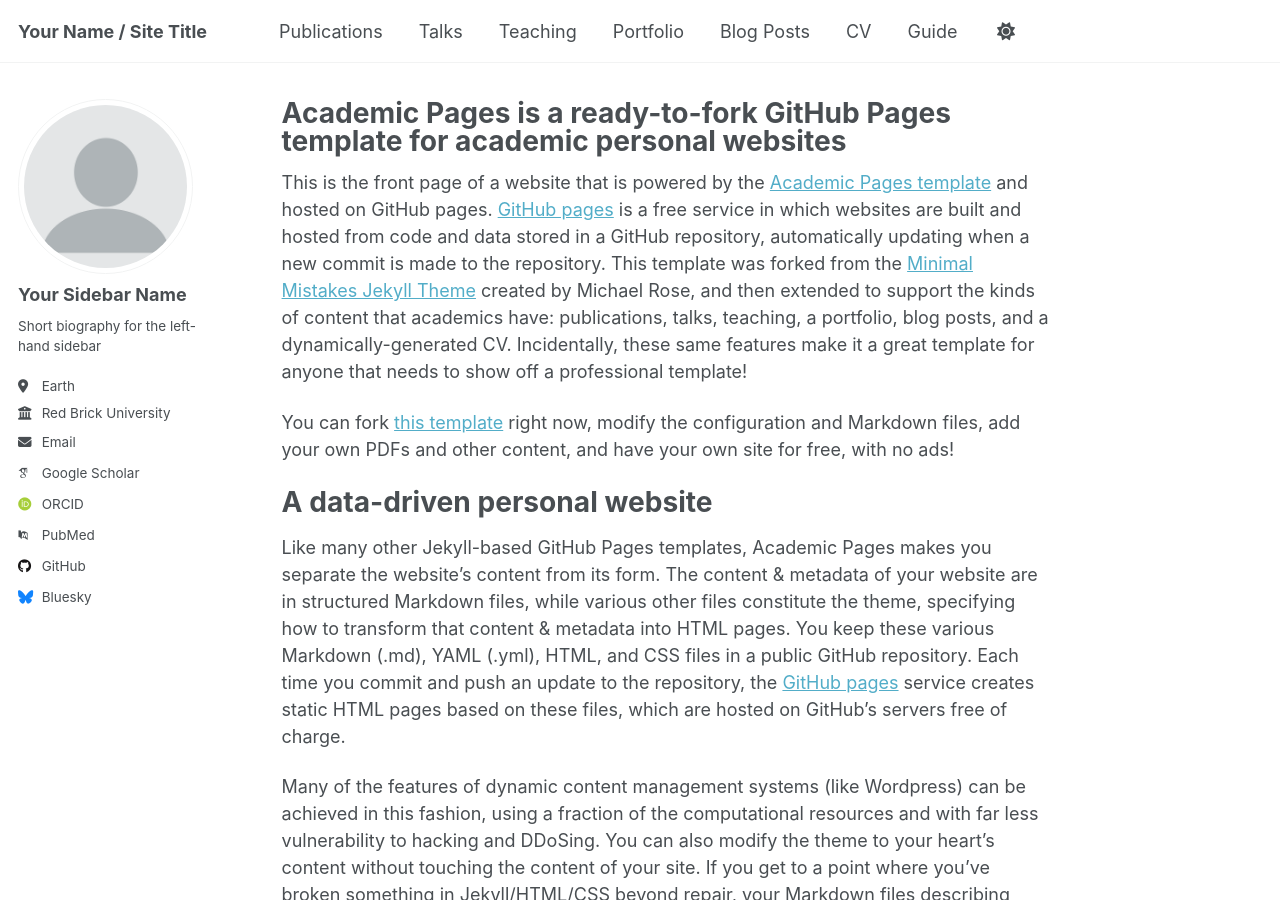
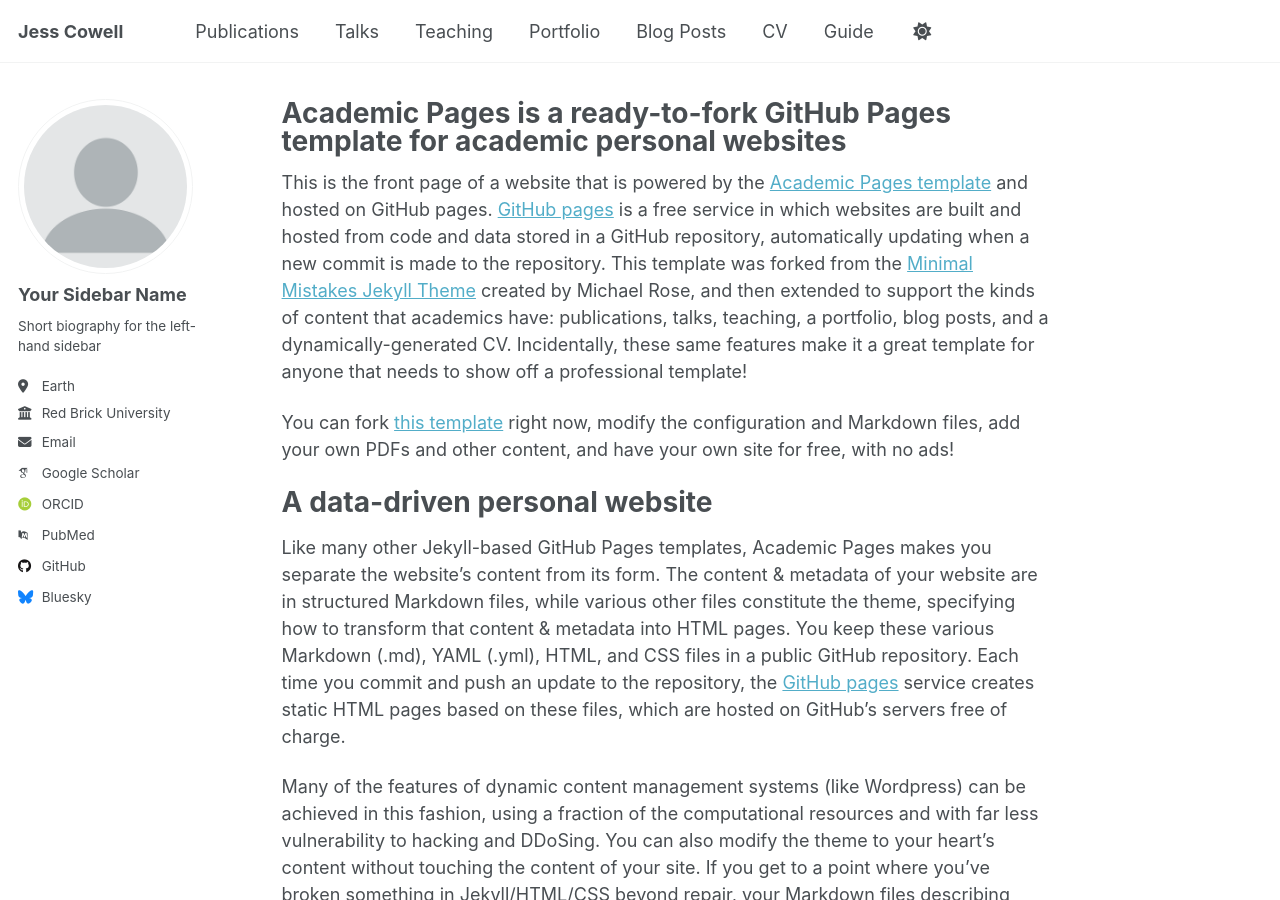
Before and after one commit to jess-cow/jess-cowell.github.io, a Jekyll site: the page built from _pages/about.md, in a window 1280 px wide and 900 px high. Built offline with Jekyll 4.4.1, drawn with Linux system fonts in a browser that asks for light colours; some web fonts are replaced; a script that is not in the unit is left out.

Commit message:
Change site title to 'Jess Cowell'

```diff
--- a/_config.yml
+++ b/_config.yml
@@ -9,7 +9,7 @@
 # Basic Site Settings
 locale                   : "en-US"
 site_theme               : "default" # Currently available options are "default", "air"
-title                    : "Your Name / Site Title"
+title                    : "Jess Cowell "
 title_separator          : "-"
 name                     : &name "Your Name"
 description              : &description "Your Name's academic portfolio"   # Update this with a general description of your site, this is the default if not overridden by a page
```
